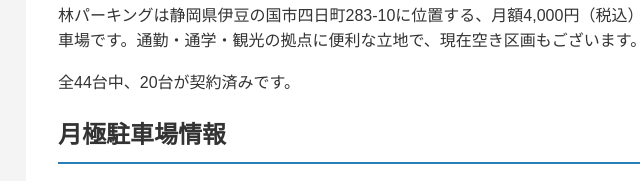
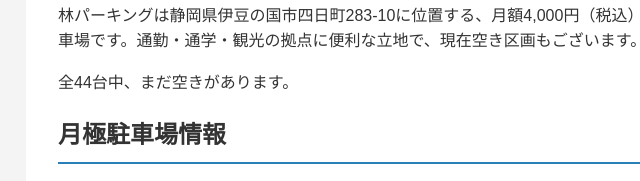
Before and after one commit to ryousukelogic/hayashi-parking, a plain HTML site: page index.html in a window 1280 px wide. Shown: the part 285-466 px from the top of the page, 182-822 px from the left. Drawn offline with Linux system fonts and the light colour scheme.

Commit message:
Update index.html

```diff
--- a/index.html
+++ b/index.html
@@ -40,7 +40,7 @@
     <section id="home">
       <h2>駐車場のご案内</h2>
       <p>林パーキングは静岡県伊豆の国市四日町283-10に位置する、月額4,000円（税込）でご利用いただける契約制駐車場です。通勤・通学・観光の拠点に便利な立地で、現在空き区画もございます。</p>
-      <p>全44台中、20台が契約済みです。</p>
+      <p>全44台中、まだ空きがあります。</p>
     </section>
 
     <section id="info">
```
